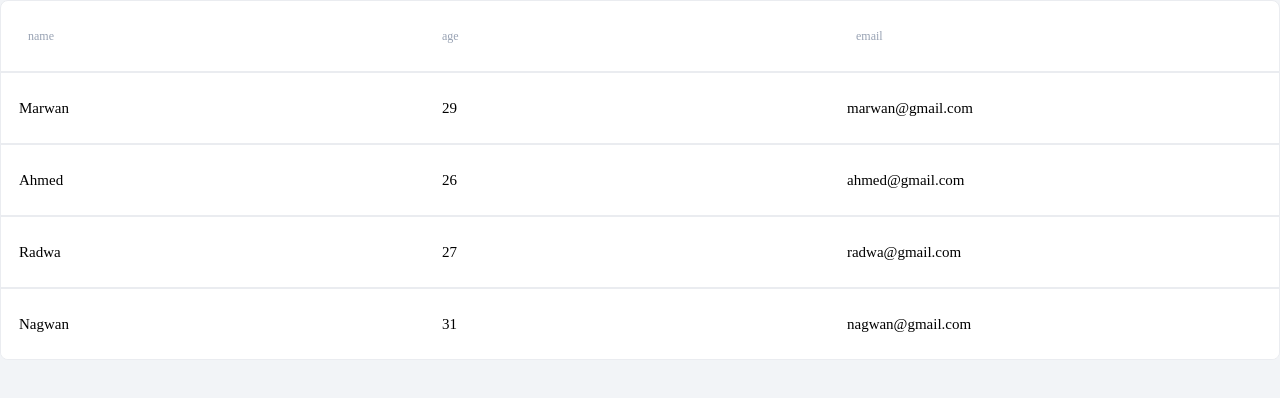
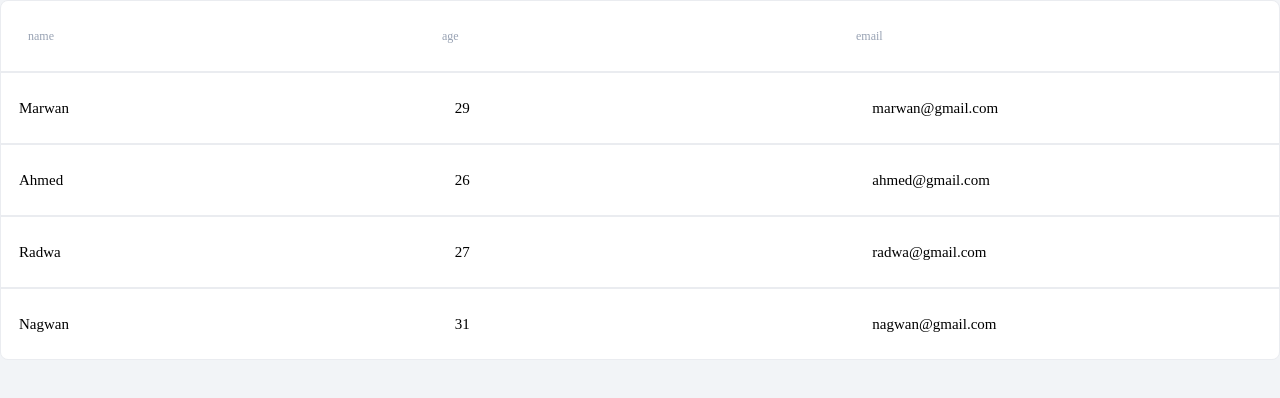
Before and after one commit to marwan-elabhar/vue-data-table, a Vue app: page / in a window 1280 px wide. Shown: the top 398 px of the page. Built offline with nearby package versions, Linux system fonts and the light colour scheme; a web font is replaced by a local one.

Commit message:
modify cells style

```diff
--- a/src/components/base-data-table/body/row/Desktop.vue
+++ b/src/components/base-data-table/body/row/Desktop.vue
@@ -1,6 +1,5 @@
 <script>
-import { defineAsyncComponent } from "vue";
-import { getCellWidth, getCellMinWidth } from "../../utils";
+import { defineAsyncComponent } from 'vue'
 import Checkbox from "../../components/Checkbox.vue";
 import ArrowDown from "../../assets/icons/ArrowDown.vue";
 import { cellTypes } from "../../config";
@@ -9,7 +8,7 @@ export default {
   components: {
     ArrowDown,
     Checkbox,
-    FallBackCell: defineAsyncComponent(() => import("../cell-types/FallBack.vue")),
+    FallBackCell: () => defineAsyncComponent(() => import("../cell-types/FallBack.vue")),
   },
 
   props: {
@@ -44,7 +43,9 @@ export default {
       if (this.isChecked) {
         return "var(--neutral-100)";
       }
-      return "var(--base-white)";
+      return this.record.isHighlighted
+        ? this.options.highlightColor
+        : "var(--base-white)";
     },
     displayedCells() {
       return this.cells.slice(1, -1);
@@ -58,28 +59,24 @@ export default {
   },
 
   methods: {
-    calculateCellWidth(cell) {
-      return getCellWidth(this.cells, cell);
-    },
-
-    calculateCellMinWidth(cell) {
-      return getCellMinWidth(cell);
-    },
-
     toggleCollapse() {
       this.isCollapsed = !this.isCollapsed;
       if (this.isCollapsed) this.$emit("fetch-collapsed-data", { id: this.record.id });
     },
 
-    entityClicked({ event, actionId }) {
-      this.$emit("entity-clicked", event, {
-        actionId,
-        recordId: this.record.id,
-      });
+    entityClicked({ event, actionId, params }) {
+      this.$emit(
+        "entity-clicked",
+        event,
+        {
+          actionId,
+          recordId: this.record.id,
+        },
+        params,
+      );
     },
 
     updateCheckedRows(value) {
-      console.log(value)
       this.$emit("update-checked-rows", { value });
     },
   },
@@ -99,8 +96,9 @@ export default {
             'fixed-table-cell first-fixed-cell p-l-18 p-r-9':
               options.isFirstColumnFixed,
           }" :style="{
-              width: calculateCellWidth(firstCell),
-              minWidth: calculateCellMinWidth(firstCell),
+              width: firstCell.style.width + 'px',
+              minWidth: firstCell.style.minWidth + 'px',
+              maxWidth: firstCell.style.maxWidth + 'px',
             }">
             <slot v-if="options.hasCheckbox" name="checkbox">
               <Checkbox :is-checked="isChecked" :value="record.id" :disabled="record.disabled"
@@ -124,8 +122,9 @@ export default {
           <!-- Remaining cells -->
 
           <div v-for="cell in displayedCells" :key="cell.id" class="p-x-9 p-y-12" :style="{
-            width: calculateCellWidth(cell),
-            minWidth: calculateCellMinWidth(cell),
+            width: cell.style.width + 'px',
+            minWidth: cell.style.minWidth + 'px',
+            maxWidth: cell.style.maxWidth + 'px',
           }">
             <div class="d-flex align-items-center w-100">
               <component :is="types[cell.dataType] || cell.component" v-if="Object.keys(types).includes(cell.dataType)"
@@ -141,8 +140,9 @@ export default {
             'fixed-table-cell last-fixed-cell p-l-18 p-r-9':
               options.isLastColumnFixed,
           }" :style="{
-              width: calculateCellWidth(lastCell),
-              minWidth: calculateCellMinWidth(lastCell),
+              width: lastCell.style.width + 'px',
+              minWidth: lastCell.style.minWidth + 'px',
+              maxWidth: lastCell.style.maxWidth + 'px',
             }">
             <div class="d-flex align-items-center w-100">
               <template v-if="!lastCell.hasPositionedContent">
```
